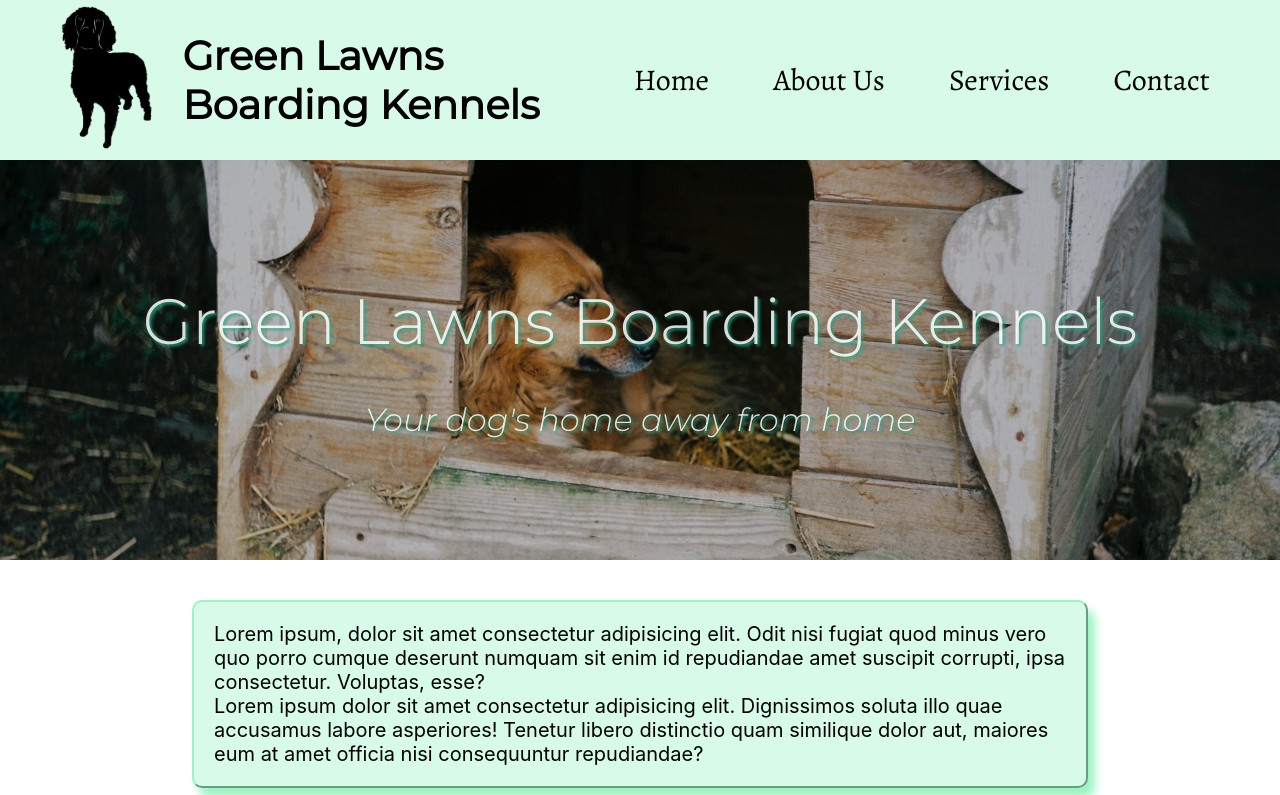
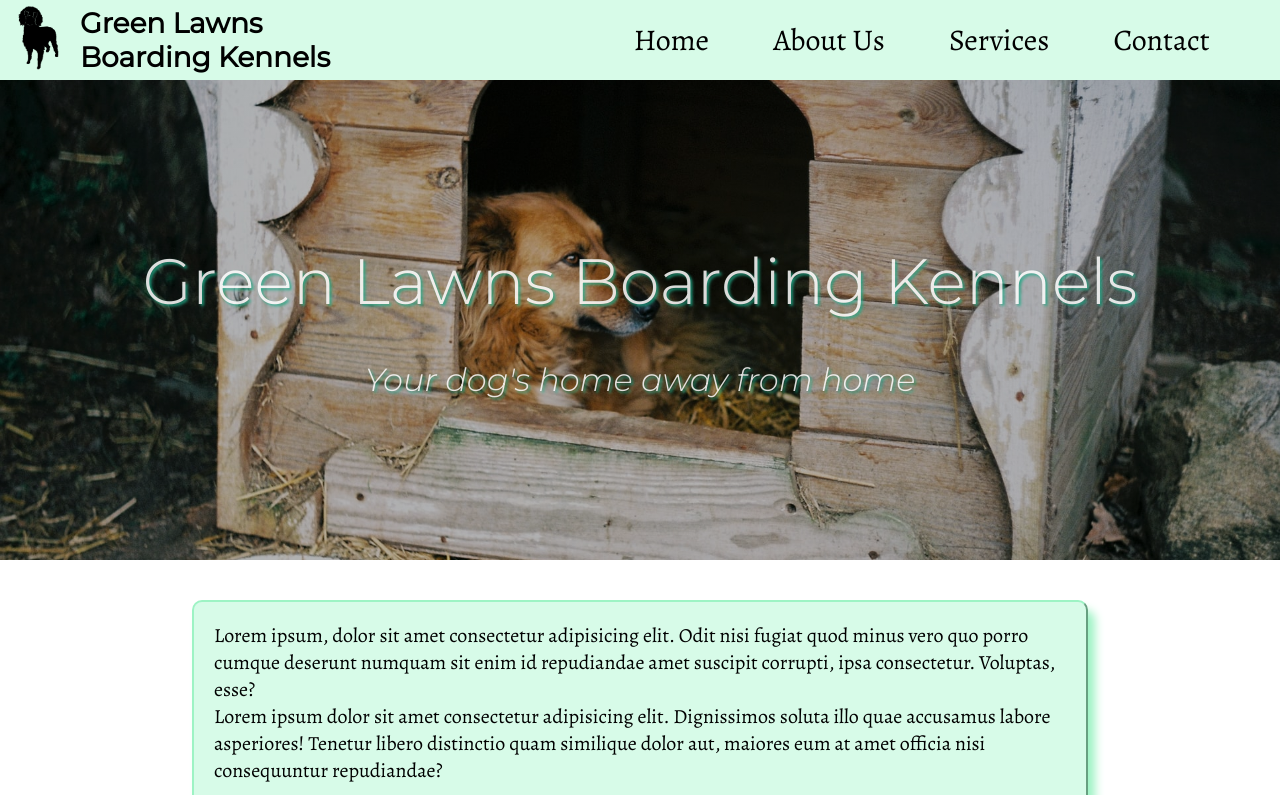
Before and after one commit to Velocima/green-lawns, a React (Create React App) app: page / in a window 1280 px wide. Shown: the top 795 px of the page. Built offline with nearby package versions, Linux system fonts and the light colour scheme.

Commit message:
heights adjusted for smaller nav

```diff
--- a/src/css/about.css
+++ b/src/css/about.css
@@ -10,7 +10,7 @@
   .about-container .family {
     display: grid;
     grid-template-columns: 1fr 1fr;
-    height: 85vh;
+    height: 90vh;
     background: linear-gradient(#9df3c4, white); }
     .about-container .family .family-text {
       justify-self: center;
@@ -77,10 +77,9 @@
       text-align: center;
       width: 60%;
       padding: 5%;
-      background-color: #d7fbe8;
-      border: 2px outset #9df3c4;
-      border-radius: 10px;
-      box-shadow: 7px 10px 10px #d7fbe8; }
+      margin-bottom: 1%;
+      background-color: white;
+      border-radius: 10px; }
   .about-container .links {
     height: 40vh;
     display: grid;
--- a/src/css/landing.css
+++ b/src/css/landing.css
@@ -7,7 +7,7 @@
   align-items: center; }
   .landing-container .title-banner {
     width: 100%;
-    height: 50vh;
+    height: 60vh;
     display: flex;
     flex-direction: column;
     justify-content: center;
@@ -48,6 +48,7 @@
       padding: 20px;
       margin: 5vh 0;
       font-size: 20px;
+      font-family: "Alegreya", serif;
       background-color: #d7fbe8;
       border: 2px outset #9df3c4;
       border-radius: 10px;
--- a/src/css/nav.css
+++ b/src/css/nav.css
@@ -5,18 +5,18 @@ nav {
   flex-direction: row;
   justify-content: space-between;
   align-items: center;
-  height: 20vh;
+  height: 10vh;
   background-color: #d7fbe8; }
   nav .logo {
     display: flex;
     align-items: center; }
     nav .logo img {
-      height: 18vh;
+      height: 8vh;
       width: auto;
-      margin-left: 3vw; }
+      margin: 0 1vh; }
     nav .logo h4 {
       font-family: "Montserrat", sans-serif;
-      font-size: 5vh; }
+      font-size: 3.5vh; }
   nav ul {
     display: flex;
     list-style-type: none;
--- a/src/css/services.css
+++ b/src/css/services.css
@@ -19,7 +19,7 @@
     width: 100%;
     display: grid;
     grid-template: 1fr 3fr / 1fr 1fr;
-    height: 85vh;
+    height: 90vh;
     background: linear-gradient(#9df3c4, white); }
     .services .our-services h1 {
       grid-column-start: 1;
--- a/src/scss/landing.scss
+++ b/src/scss/landing.scss
@@ -7,7 +7,7 @@
 	align-items: center;
 	.title-banner {
 		width: 100%;
-		height: 50vh;
+		height: 60vh;
 		display: flex;
 		flex-direction: column;
 		justify-content: center;
@@ -54,6 +54,7 @@
 			padding: 20px;
 			margin: 5vh 0;
 			font-size: 20px;
+			font-family: $text-font;
 			background-color: $container-color;
 			border: 2px outset $container-shadow;
 			border-radius: 10px;
--- a/src/scss/nav.scss
+++ b/src/scss/nav.scss
@@ -5,19 +5,19 @@ nav {
 	flex-direction: row;
 	justify-content: space-between;
 	align-items: center;
-	height: 20vh;
+	height: 10vh;
 	background-color: $container-color;
 	.logo {
 		display: flex;
 		align-items: center;
 		img {
-			height: 18vh;
+			height: 8vh;
 			width: auto;
-			margin-left: 3vw;
+			margin: 0 1vh;
 		}
 		h4 {
 			font-family: $title-font;
-			font-size: 5vh;
+			font-size: 3.5vh;
 		}
 	}
 	ul {
--- a/src/scss/services.scss
+++ b/src/scss/services.scss
@@ -22,7 +22,7 @@
 		width: 100%;
 		display: grid;
 		grid-template: 1fr 3fr / 1fr 1fr;
-		height: 85vh;
+		height: 90vh;
 		background: linear-gradient($container-shadow, white);
 		h1 {
 			grid-column-start: 1;
```
Also changed, not shown: src/scss/about.scss (+3 -4 lines).
